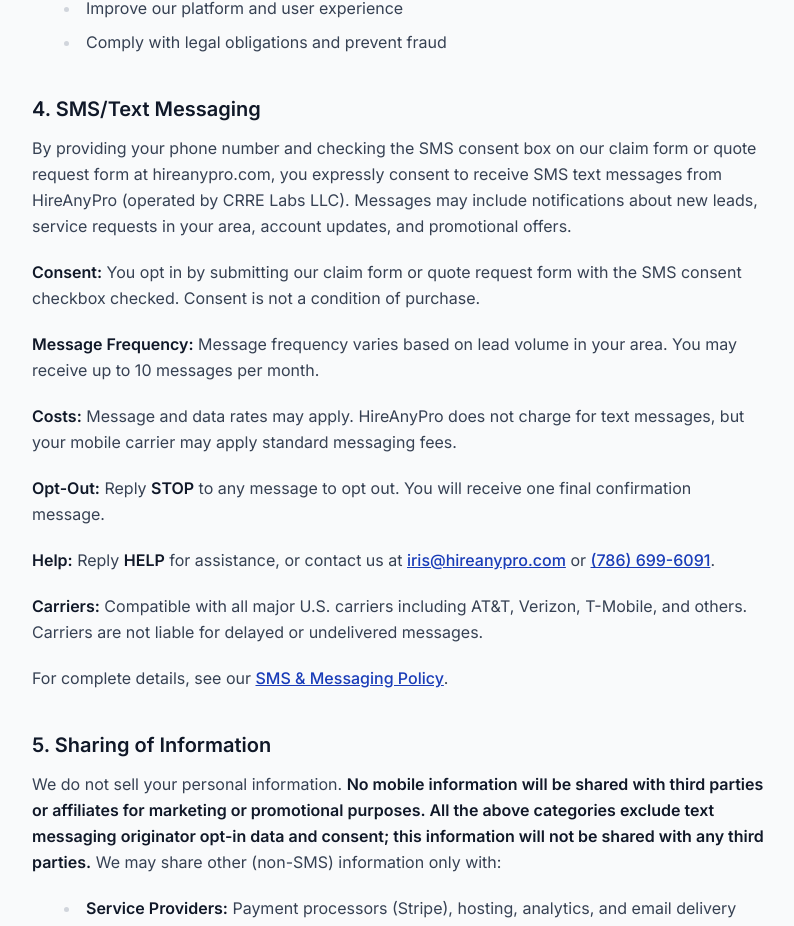
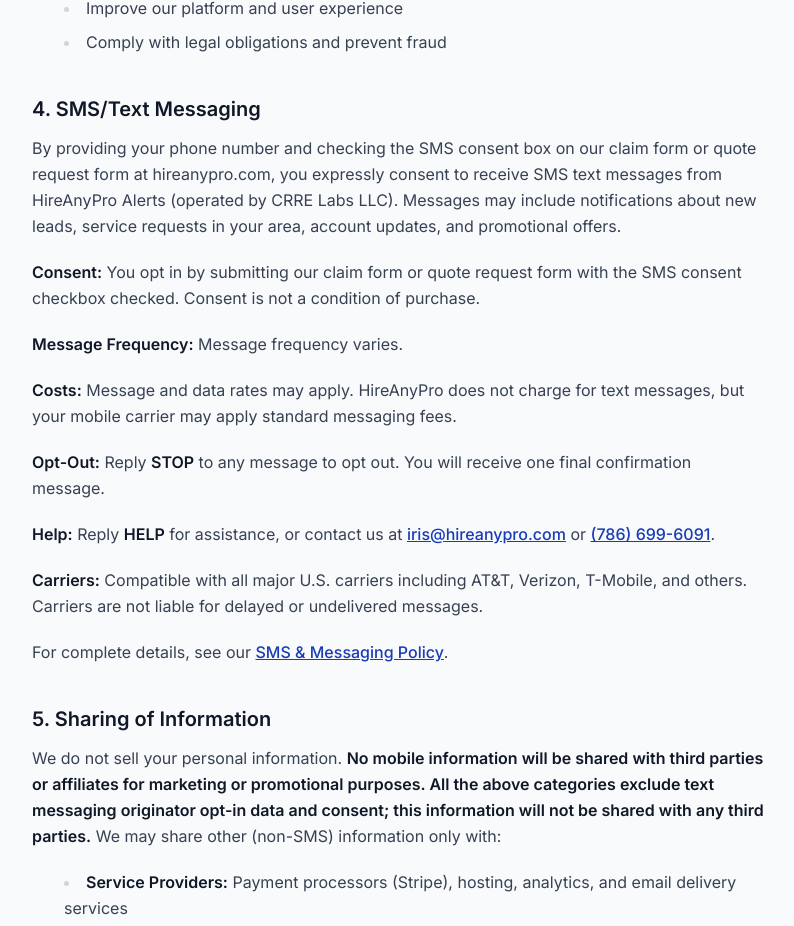
Before and after one commit to crrelabs/hireanypro, a Next.js app: page /privacy in a window 1280 px wide. Shown: the part 1252-2178 px from the top of the page, without its empty margins (240-1034 px from the left). Built offline with nearby package versions, Linux system fonts and the light colour scheme.

Commit message:
A2P: consistent SMS frequency wording and program name across privacy/SMS policy (#16)
Co-authored-by: HireAnyPro Bot <iris@hireanypro.com>

```diff
--- a/src/app/privacy/page.tsx
+++ b/src/app/privacy/page.tsx
@@ -49,9 +49,9 @@
 
         <section>
           <h2 className="text-xl font-semibold text-gray-900 mb-3">4. SMS/Text Messaging</h2>
-          <p>By providing your phone number and checking the SMS consent box on our claim form or quote request form at hireanypro.com, you expressly consent to receive SMS text messages from HireAnyPro (operated by CRRE Labs LLC). Messages may include notifications about new leads, service requests in your area, account updates, and promotional offers.</p>
+          <p>By providing your phone number and checking the SMS consent box on our claim form or quote request form at hireanypro.com, you expressly consent to receive SMS text messages from HireAnyPro Alerts (operated by CRRE Labs LLC). Messages may include notifications about new leads, service requests in your area, account updates, and promotional offers.</p>
           <p className="mt-2"><strong>Consent:</strong> You opt in by submitting our claim form or quote request form with the SMS consent checkbox checked. Consent is not a condition of purchase.</p>
-          <p className="mt-2"><strong>Message Frequency:</strong> Message frequency varies based on lead volume in your area. You may receive up to 10 messages per month.</p>
+          <p className="mt-2"><strong>Message Frequency:</strong> Message frequency varies.</p>
           <p className="mt-2"><strong>Costs:</strong> Message and data rates may apply. HireAnyPro does not charge for text messages, but your mobile carrier may apply standard messaging fees.</p>
           <p className="mt-2"><strong>Opt-Out:</strong> Reply <strong>STOP</strong> to any message to opt out. You will receive one final confirmation message.</p>
           <p className="mt-2"><strong>Help:</strong> Reply <strong>HELP</strong> for assistance, or contact us at <a href="mailto:iris@hireanypro.com" className="text-blue-800 hover:underline">iris@hireanypro.com</a> or <a href="tel:+17866996091" className="text-blue-800 hover:underline">(786) 699-6091</a>.</p>
--- a/src/app/sms-policy/page.tsx
+++ b/src/app/sms-policy/page.tsx
@@ -42,7 +42,7 @@
 
         <section>
           <h2 className="text-xl font-semibold text-gray-900 mb-3">4. Message Frequency</h2>
-          <p>Message frequency varies based on lead volume in your area and your subscription plan. You may receive up to 10 messages per month for promotional communications and additional messages for lead alerts and transactional updates.</p>
+          <p>Message frequency varies. Message and data rates may apply.</p>
         </section>
 
         <section>
```
